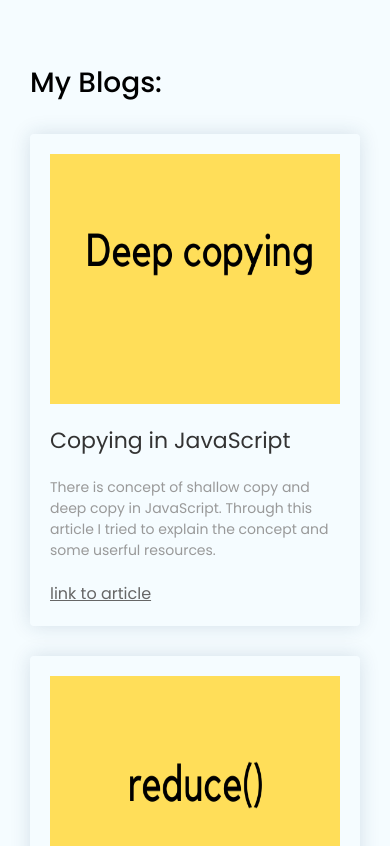
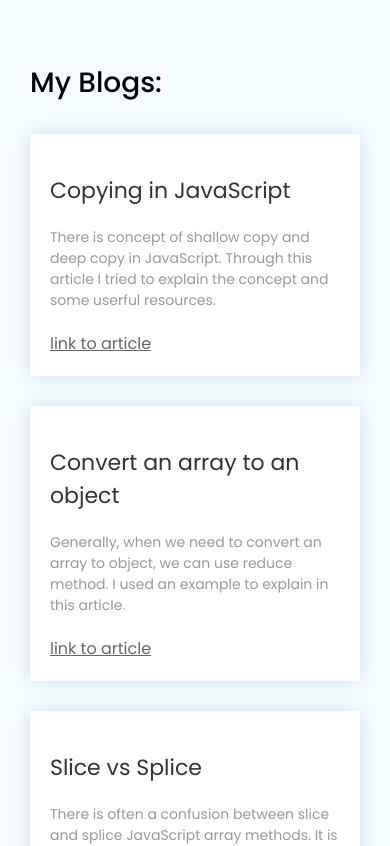
Before and after one commit to ip127001/devrk, a React (Create React App) app: page / in a window 390 px wide. Shown: the part 860-1706 px from the top of the page. Built offline with nearby package versions, Linux system fonts and the light colour scheme.

Commit message:
images removed in mobile responsiveness

```diff
--- a/src/components/blogs/blogs.scss
+++ b/src/components/blogs/blogs.scss
@@ -84,9 +84,10 @@
       flex-basis: 100%;
       margin-bottom: 30px;
       margin-right: 0px;
+      background-color: #fff;
 
       .blog-background {
-        height: 250px;
+        display: none;
       }
     }
   }
```
